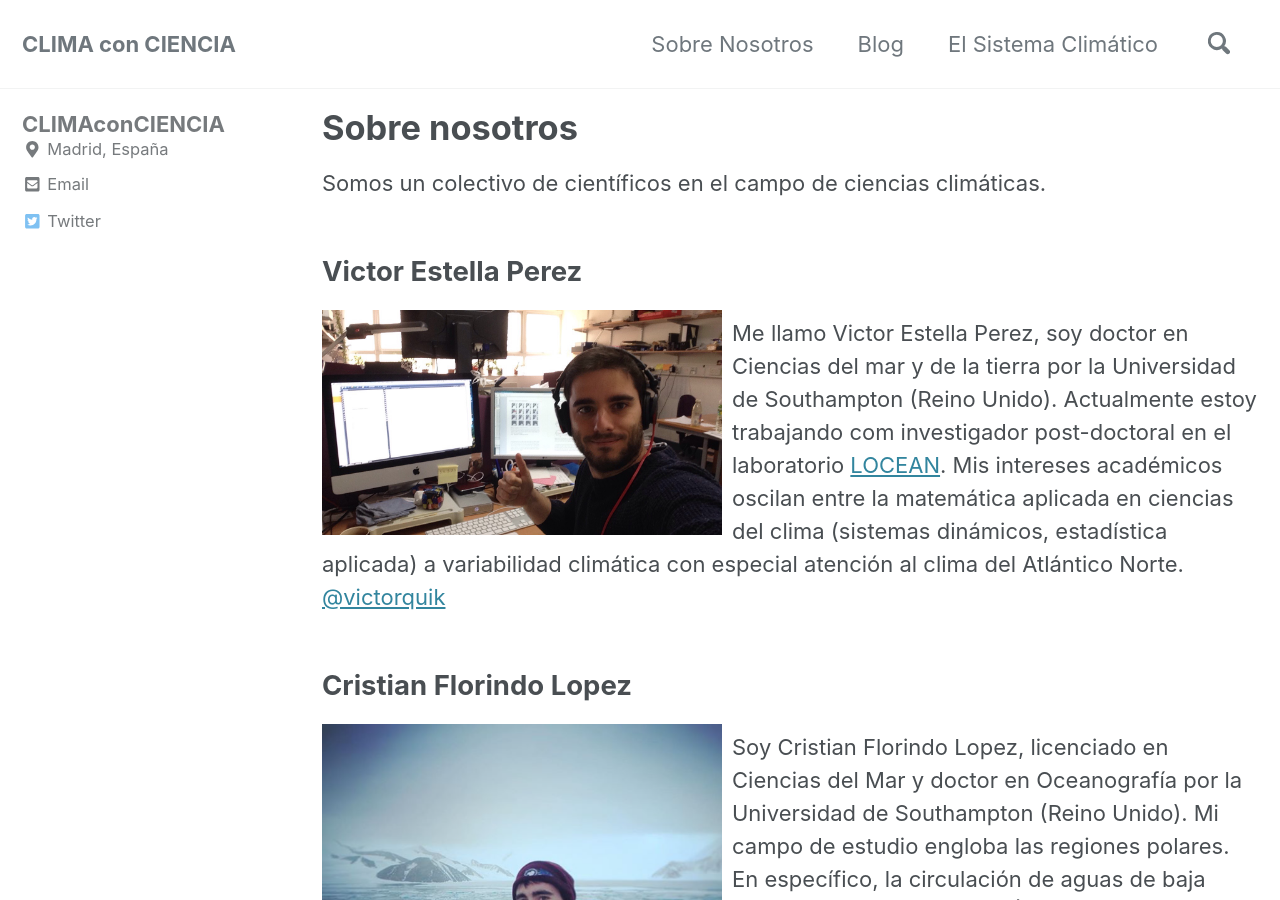
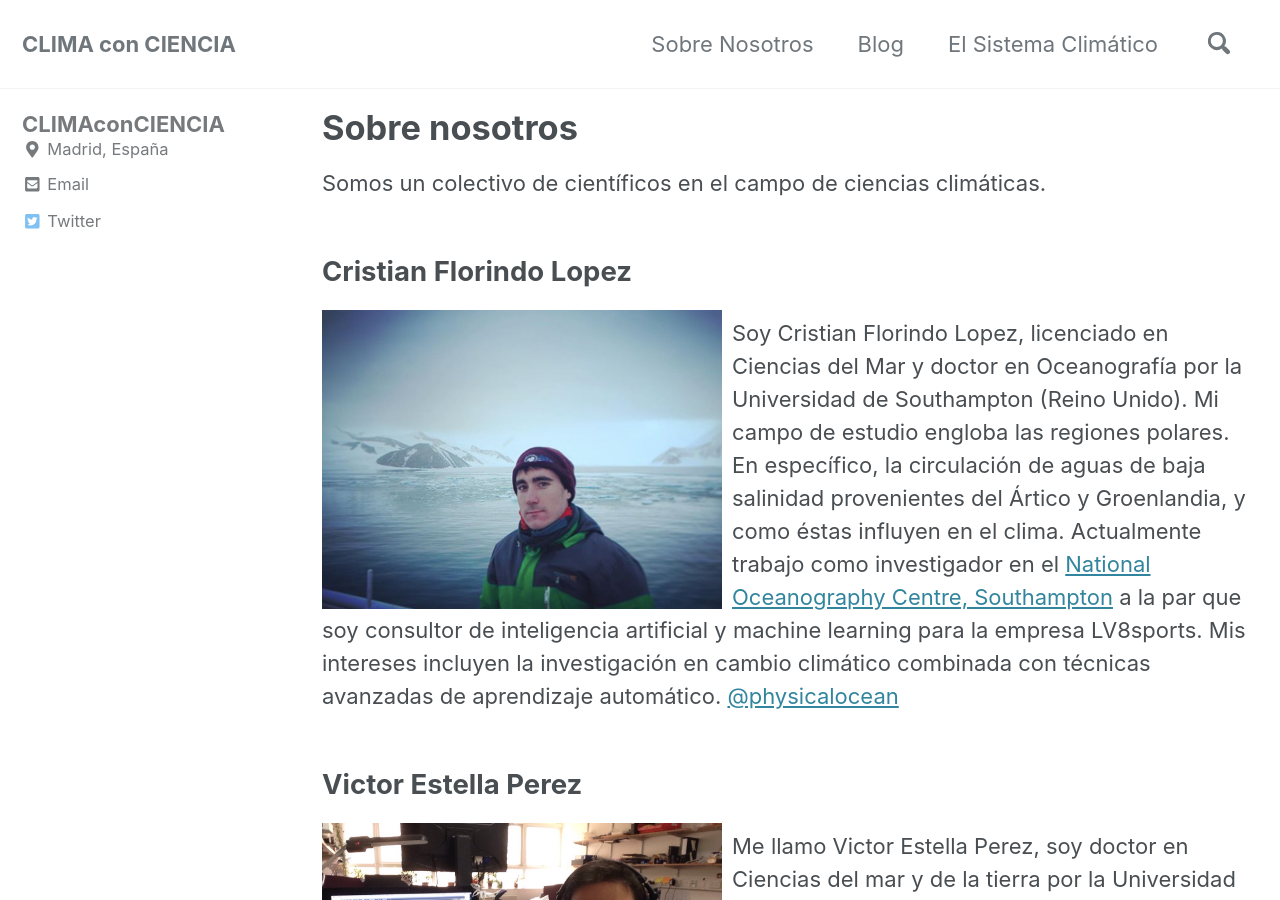
Before and after one commit to CLIMAconCIENCIA/climaconciencia.github.io, a Jekyll site: the page built from _pages/about.md, in a window 1280 px wide and 900 px high. Built offline with Jekyll 4.4.1, drawn with Linux system fonts in a browser that asks for light colours; cached includes are drawn as plain includes; nearby versions of some CDN libraries; some of the changed text lies outside the part shown.

Commit message:
Update about.md

```diff
--- a/_pages/about.md
+++ b/_pages/about.md
@@ -15,7 +15,14 @@ gallery1:
 
 Somos un colectivo de científicos en el campo de ciencias climáticas.
 
+<h2>Cristian Florindo Lopez</h2>
 
+<img src="/assets/images/Cristian.png"
+     alt="Cristian Florindo Lopez"
+     width="400"
+     style="float: left; margin-right: 10px;" />
+
+Soy Cristian Florindo Lopez, licenciado en Ciencias del Mar y doctor en Oceanografía por la Universidad de Southampton (Reino Unido). Mi campo de estudio engloba las regiones polares. En específico, la circulación de aguas de baja salinidad provenientes del Ártico y Groenlandia, y como éstas influyen en el clima. Actualmente trabajo como investigador en el [National Oceanography Centre, Southampton](https://www.noc.ac.uk) a la par que soy consultor de inteligencia artificial y machine learning para la empresa LV8sports. Mis intereses incluyen la investigación en cambio climático combinada con técnicas avanzadas de aprendizaje automático.  [@physicalocean](https://twitter.com/physicalocean)
 
 
 <h2>Victor Estella Perez</h2>
@@ -26,12 +33,3 @@ Somos un colectivo de científicos en el campo de ciencias climáticas.
      style="float: left; margin-right: 10px;" />
 
 Me llamo Victor Estella Perez, soy doctor en Ciencias del mar y de la tierra por la Universidad de Southampton (Reino Unido). Actualmente estoy trabajando com investigador post-doctoral en el laboratorio [LOCEAN](https://www.locean-ipsl.upmc.fr/). Mis intereses académicos oscilan entre la matemática aplicada en ciencias del clima (sistemas dinámicos, estadística aplicada) a variabilidad climática con especial atención al clima del Atlántico Norte.  [@victorquik](https://twitter.com/victorquik)
-
-<h2>Cristian Florindo Lopez</h2>
-
-<img src="/assets/images/Cristian.png"
-     alt="Cristian Florindo Lopez"
-     width="400"
-     style="float: left; margin-right: 10px;" />
-
-Soy Cristian Florindo Lopez, licenciado en Ciencias del Mar y doctor en Oceanografía por la Universidad de Southampton (Reino Unido). Mi campo de estudio engloba las regiones polares. En específico, la circulación de aguas de baja salinidad provenientes del Ártico y Groenlandia, y como éstas influyen en el clima. Actualmente trabajo como investigador en el [National Oceanography Centre, Southampton](https://www.noc.ac.uk) a la par que soy consultor de inteligencia artificial y machine learning para la empresa LV8sports. Mis intereses incluyen la investigación en cambio climático combinada con técnicas avanzadas de aprendizaje automático.  [@physicalocean](https://twitter.com/physicalocean)
```
